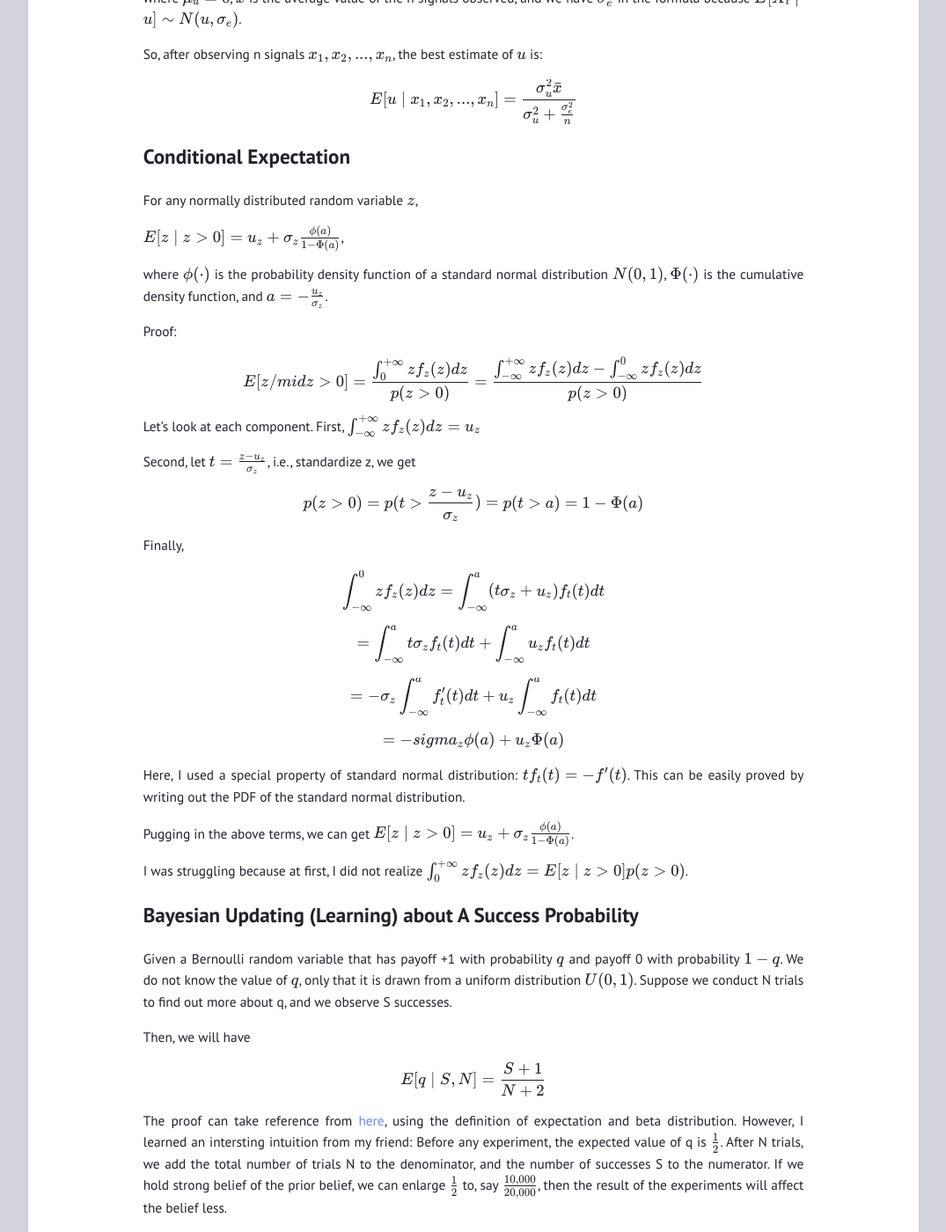
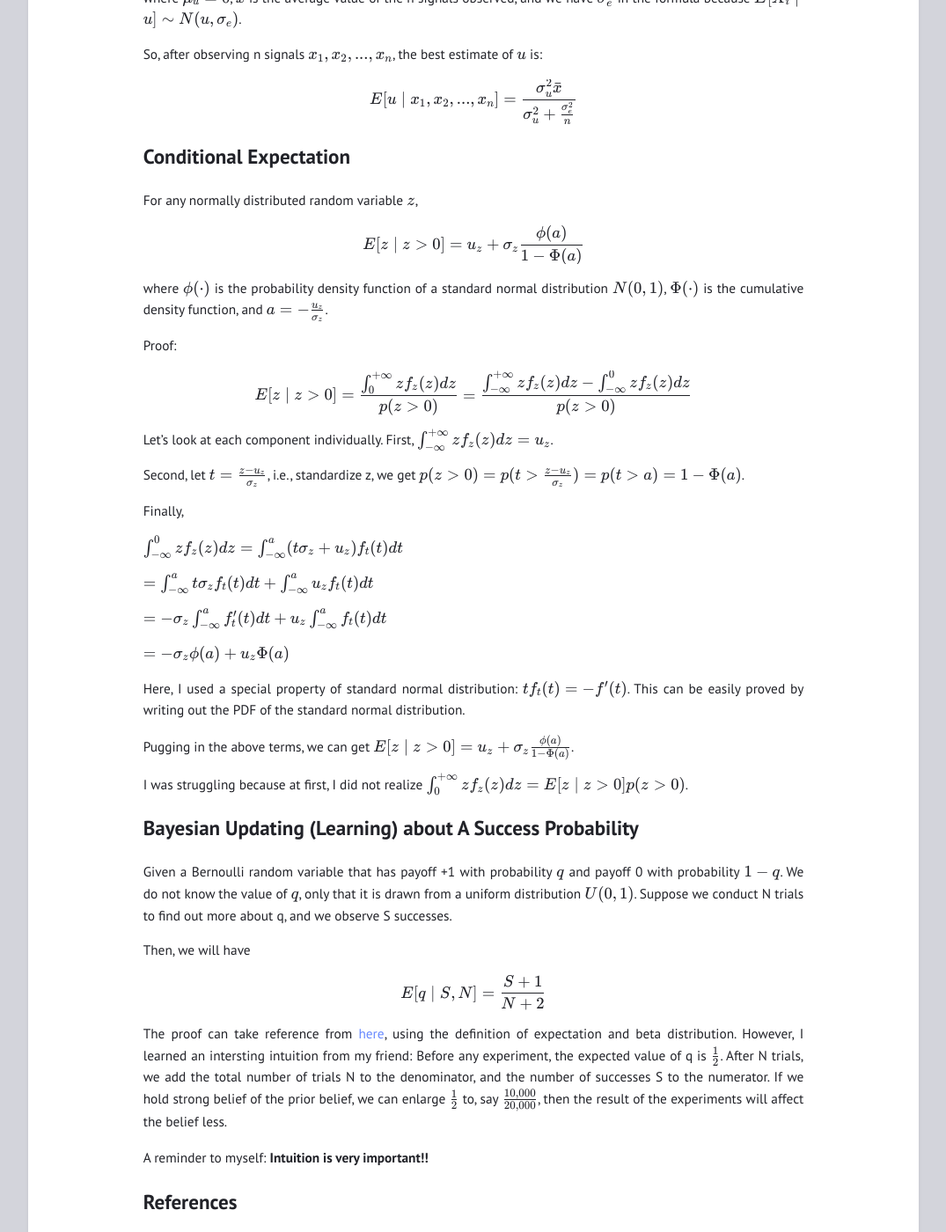
Before and after one commit to nety1025/nety.github.io, a Jekyll site: the page built from _posts/2021-10-07-bandit-model-1.md, in a window 1280 px wide and 1400 px high, scrolled down 756 px. Shown: the whole window at 88% size, without its empty margins (102-1177 px from the left). Built offline with Jekyll 4.4.1, drawn with Linux system fonts in a browser that asks for light colours.

Commit message:
final version 2

```diff
--- a/_posts/2021-10-07-bandit-model-1.md
+++ b/_posts/2021-10-07-bandit-model-1.md
@@ -30,29 +30,27 @@ $$ E[u \mid x_1, x_2, ..., x_n]=\frac{\sigma_u^2 \bar{x}}{\sigma_u^2+{\frac {\si
 ## Conditional Expectation
 For any normally distributed random variable $$z$$,
 
-$$ E[z \mid z>0]=u_z+\sigma_z \frac {\phi(a)}{1-\Phi(a)} $$,
+$$ E[z \mid z>0]=u_z+\sigma_z \frac {\phi(a)}{1-\Phi(a)} $$
 
 where $$\phi(\cdot)$$ is the probability density function of a standard normal distribution $$N(0,1)$$, $$\Phi(\cdot)$$ is the cumulative density function, and $$a=-\frac {u_z}{\sigma_z}$$.
 
 Proof:
 
-$$ E[z /mid z>0]= \frac {\int_{0}^{+\infty} zf_z(z)dz}{p(z>0)} = \frac {\int_{-\infty}^{+\infty} zf_z(z)dz - \int_{-\infty}^{0} zf_z(z)dz}{p(z>0)} $$
+$$ E[z \mid z>0]= \frac {\int_{0}^{+\infty} zf_z(z)dz}{p(z>0)} = \frac {\int_{-\infty}^{+\infty} zf_z(z)dz - \int_{-\infty}^{0} zf_z(z)dz}{p(z>0)} $$
 
-Let's look at each component. First, $$ \int_{-\infty}^{+\infty} zf_z(z)dz = u_z $$
+Let's look at each component individually. First, $$ \int_{-\infty}^{+\infty} zf_z(z)dz = u_z $$.
 
-Second, let $$ t= \frac {z-u_z}{\sigma_z} $$, i.e., standardize z, we get
-
-$$ p(z>0) = p(t>\frac {z-u_z}{\sigma_z}) = p(t>a) = 1-\Phi(a) $$
+Second, let $$ t= \frac {z-u_z}{\sigma_z} $$, i.e., standardize z, we get $$ p(z>0) = p(t>\frac {z-u_z}{\sigma_z}) = p(t>a) = 1-\Phi(a) $$.
 
 Finally,
 
-$$ \int_{-\infty}^{0} zf_z(z)dz = \int_{-\infty}^{a} (t\sigma_z+u_z)f_t(t)dt $$
+$$ \int_{-\infty}^{0} zf_z(z)dz = \int_{-\infty}^{a} (t\sigma_z+u_z)f_t(t)dt $$ &nbsp;
 
-$$ = \int_{-\infty}^{a} t\sigma_zf_t(t)dt + \int_{-\infty}^{a} u_zf_t(t)dt $$
+$$ = \int_{-\infty}^{a} t\sigma_zf_t(t)dt + \int_{-\infty}^{a} u_zf_t(t)dt $$ &nbsp;
 
-$$ = -\sigma_z \int_{-\infty}^{a} f'_t(t)dt + u_z \int_{-\infty}^{a} f_t(t)dt $$
+$$ = -\sigma_z \int_{-\infty}^{a} f'_t(t)dt + u_z \int_{-\infty}^{a} f_t(t)dt $$ &nbsp;
 
-$$ = -sigma_z\phi(a)+u_z\Phi(a) $$
+$$ = -\sigma_z\phi(a)+u_z\Phi(a) $$ &nbsp;
 
 Here, I used a special property of standard normal distribution: $$ tf_t(t)=-f'(t) $$. This can be easily proved by writing out the PDF of the standard normal distribution.
 
```
